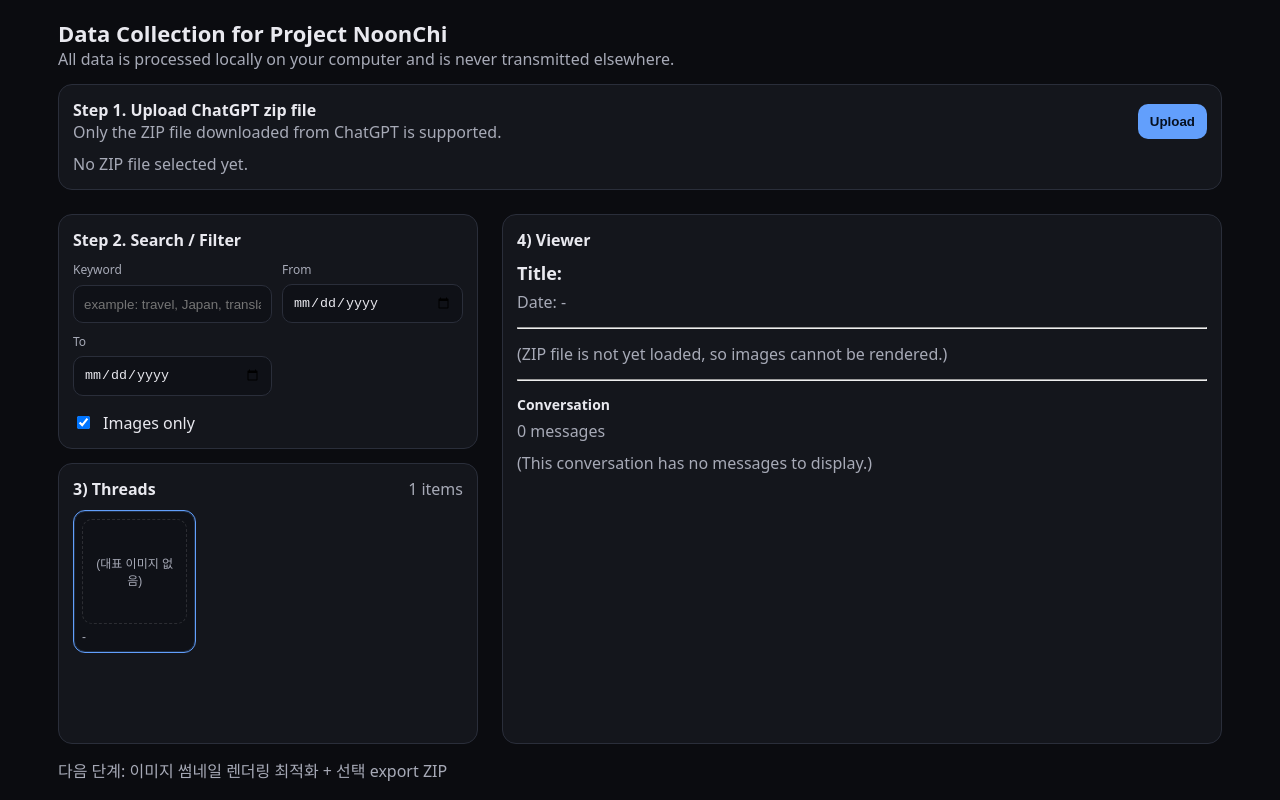
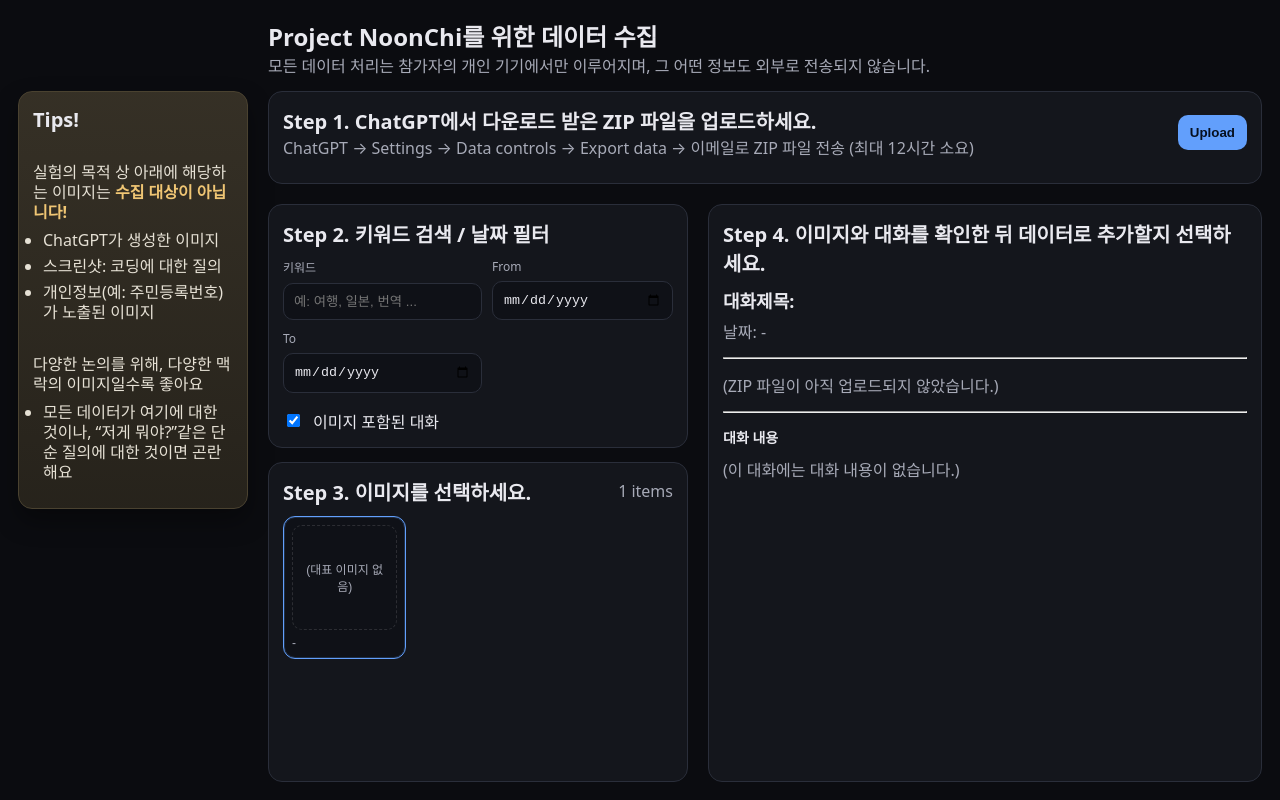
Before and after one commit to hyunaseo/GPTConversationLogVisualization, a React (Vite) app: page / in a window 1280 px wide. Built offline with nearby package versions, Linux system fonts and the light colour scheme.

Commit message:
Change to Korean

```diff
--- a/src/App.tsx
+++ b/src/App.tsx
@@ -81,7 +81,7 @@ export default function App() {
 
   async function onZipSelected(file: File) {
     setZipFile(file);
-    setStatus("Processing...");
+    setStatus("");
     setJsonSummary("");
     setZipEntries(null);
 
@@ -176,14 +176,35 @@ export default function App() {
     <div className="page">
       <header className="header">
         <div>
-          <div className="h1">Data Collection for Project NoonChi</div>
+          <div className="h1">Project NoonChi를 위한 데이터 수집</div>
           <div className="muted">
-            All data is processed locally on your computer and is never transmitted elsewhere.
+            모든 데이터 처리는 참가자의 개인 기기에서만 이루어지며, 그 어떤 정보도 외부로 전송되지 않습니다.
           </div>
         </div>
       </header>
 
       <main className="layout">
+        <section className="tips">
+          <aside className="card tipsCard">
+            <div className="tipsTitle">Tips!<br /><br /></div>
+            <p className="tipsLead">
+              실험의 목적 상 아래에 해당하는 이미지는 <span className="tipsEm">수집 대상이 아닙니다!</span>
+            </p>
+            <ul className="tipsList">
+              <li>ChatGPT가 생성한 이미지</li>
+              <li>스크린샷: 코딩에 대한 질의</li>
+              <li>개인정보(예: 주민등록번호)가 노출된 이미지<br /><br /></li>
+            </ul>
+            <p className="tipsLead">다양한 논의를 위해, 다양한 맥락의 이미지일수록 좋아요</p>
+            <ul className="tipsList">
+              <li>
+                모든 데이터가 여기에 대한 것이나, “저게 뭐야?”같은 단순 질의에 대한
+                것이면 곤란해요
+              </li>
+            </ul>
+          </aside>
+        </section>
+
         {/* 1) Top full-width */}
         <section className="top">
           <ZipImport
@@ -210,10 +231,6 @@ export default function App() {
           <ThreadViewer thread={selected} entries={zipEntries} />
         </section>
       </main>
-
-      <footer className="footer muted">
-        다음 단계: 이미지 썸네일 렌더링 최적화 + 선택 export ZIP
-      </footer>
     </div>
   );
 }
--- a/src/components/FiltersBar.tsx
+++ b/src/components/FiltersBar.tsx
@@ -8,14 +8,14 @@ type Props = {
 export function FiltersBar({ filters, onChange }: Props) {
   return (
     <div className="card">
-      <div className="title">Step 2. Search / Filter</div>
+      <div className="title">Step 2. 키워드 검색 / 날짜 필터</div>
 
       <div className="grid">
         <label className="field">
-          <div className="label">Keyword</div>
+          <div className="label">키워드</div>
           <input
             value={filters.keyword}
-            placeholder="example: travel, Japan, translate"
+            placeholder="예: 여행, 일본, 번역 ... "
             onChange={(e) => onChange({ ...filters, keyword: e.target.value })}
           />
         </label>
@@ -46,7 +46,7 @@ export function FiltersBar({ filters, onChange }: Props) {
               onChange({ ...filters, imagesOnly: e.target.checked })
             }
           />
-          <span>Images only</span>
+          <span>이미지 포함된 대화</span>
         </label>
       </div>
     </div>
--- a/src/components/ThreadList.tsx
+++ b/src/components/ThreadList.tsx
@@ -62,7 +62,7 @@ export function ThreadList({ threads, selectedId, onSelect, entries, imagesOnly
   return (
     <div className="card threadListCard">
       <div className="row" style={{ justifyContent: "space-between" }}>
-        <div className="title">3) Threads</div>
+        <div className="title">Step 3. 이미지를 선택하세요.</div>
         <div className="muted">{threads.length} items</div>
       </div>
       <div className="threadListBody">
--- a/src/components/ThreadViewer.tsx
+++ b/src/components/ThreadViewer.tsx
@@ -148,7 +148,7 @@ export function ThreadViewer({ thread, entries }: Props) {
   if (!thread) {
     return (
       <div className="card" style={{ height: "100%" }}>
-        <div className="title">4) Viewer</div>
+        <div className="title">Step 4. 이미지와 대화를 확인한 뒤 데이터로 추가할지 선택하세요.</div>
         <div className="muted" style={{ marginTop: 10 }}>
           왼쪽에서 대화를 선택하세요.
         </div>
@@ -164,14 +164,14 @@ export function ThreadViewer({ thread, entries }: Props) {
 
   return (
     <div className="card" style={{ height: "100%" }}>
-      <div className="title">4) Viewer</div>
+      <div className="title">Step 4. 이미지와 대화를 확인한 뒤 데이터로 추가할지 선택하세요.</div>
 
       {/* Header / Meta */}
       <div style={{ marginTop: 10 }}>
-        <div style={{ fontSize: 18, fontWeight: 700 }}>Title: {thread.title ?? "(untitled)"}</div>
+        <div style={{ fontSize: 18, fontWeight: 700 }}>대화제목: {thread.title ?? "(untitled)"}</div>
 
         <div className="muted" style={{ marginTop: 6 }}>
-          Date: {fmt(thread.startTime)}
+          날짜: {fmt(thread.startTime)}
         </div>
 
         {/* <div className="muted" style={{ marginTop: 6 }}>
@@ -185,9 +185,9 @@ export function ThreadViewer({ thread, entries }: Props) {
       {/* Images preview */}
       {hasRenderableImages ? (
         <div>
-          <div style={{ fontSize: 14, fontWeight: 700 }}>Images</div>
+          <div style={{ fontSize: 14, fontWeight: 700 }}>이미지</div>
           <div className="muted" style={{ marginTop: 6 }}>
-            {imagePathCount} file{imagePathCount === 1 ? "" : "s"}
+
           </div>
 
           <div
@@ -228,18 +228,17 @@ export function ThreadViewer({ thread, entries }: Props) {
           </div>
         </div>
       ) : thread.hasImages && !entries ? (
-        <div className="muted">(ZIP file is not yet loaded, so images cannot be rendered.)</div>
+        <div className="muted">(ZIP 파일이 아직 업로드되지 않았습니다.)</div>
       ) : thread.hasImages && !hasImagePaths ? null : (
-        <div className="muted">(This conversation has no images.)</div>
+        <div className="muted">(이 대화에는 이미지가 없습니다.)</div>
       )}
 
     {/* Conversation log */}
       <div style={{ marginTop: 14 }}>
         <hr style={{ margin: "14px 0" }} />
 
-        <div style={{ fontSize: 14, fontWeight: 700 }}>Conversation</div>
+        <div style={{ fontSize: 14, fontWeight: 700 }}>대화 내용</div>
         <div className="muted" style={{ marginTop: 6 }}>
-          {messages.length} message{messages.length === 1 ? "" : "s"}
         </div>
 
         {messages.length > 0 ? (
@@ -278,7 +277,7 @@ export function ThreadViewer({ thread, entries }: Props) {
           </div>
         ) : (
           <div className="muted" style={{ marginTop: 10 }}>
-            (This conversation has no messages to display.)
+            (이 대화에는 대화 내용이 없습니다.)
           </div>
         )}
       </div>
--- a/src/components/ZipImport.tsx
+++ b/src/components/ZipImport.tsx
@@ -13,9 +13,9 @@ export function ZipImport({ onZipSelected, zipName, status }: Props) {
     <div className="card">
       <div className="row">
         <div>
-          <div className="title">Step 1. Upload ChatGPT zip file</div>
+          <div className="title">Step 1. ChatGPT에서 다운로드 받은 ZIP 파일을 업로드하세요.</div>
           <div className="muted">
-            Only the ZIP file downloaded from ChatGPT is supported.
+            ChatGPT → Settings → Data controls → Export data → 이메일로 ZIP 파일 전송 (최대 12시간 소요)
           </div>
         </div>
 
@@ -45,7 +45,7 @@ export function ZipImport({ onZipSelected, zipName, status }: Props) {
             Selected: <b>{zipName}</b>
           </>
         ) : (
-          "No ZIP file selected yet."
+          ""
         )}
       </div>
 
--- a/src/styles.css
+++ b/src/styles.css
@@ -18,26 +18,34 @@ body {
 
 .page {
   padding: 18px;
-  max-width: 1200px;
+  max-width: 1700px;
   margin: 0 auto;
   min-height: 100vh;
   display: flex;
   flex-direction: column;
 }
-.header { margin-bottom: 14px; }
-.h1 { font-size: 22px; font-weight: 800; }
+
+.header {
+  margin-bottom: 14px;
+  padding-left: calc(230px + 20px);
+}
+.h1 { font-size: 24px; font-weight: 800; }
 .muted { color: var(--muted); }
 
 .layout{
   display: grid;
-  grid-template-columns: 420px 1fr;
+  grid-template-columns: 230px 420px 1fr;
   grid-template-rows: auto 1fr;
   grid-template-areas:
-    "top   top"
-    "left right";
-  gap: 24px;
+    "tips top   top"
+    "tips left right";
+  gap: 20px;
   flex: 1;
   min-height: 0;
+}
+
+.tips{
+  grid-area: tips;
 }
 
 .top{
@@ -60,7 +68,7 @@ body {
   padding: 14px;
 }
 
-.title { font-weight: 800; }
+.title { font-size: 20px; font-weight:800; }
 
 .row {
   display: flex;
@@ -143,6 +151,40 @@ input:focus { border-color: var(--accent); }
   gap: 10px;
 }
 
+.tipsCard {
+  border-color: #4a4230;
+  background: linear-gradient(180deg, rgba(58, 52, 40, 0.9), rgba(40, 36, 28, 0.95));
+  box-shadow: 0 12px 24px rgba(0, 0, 0, 0.35);
+}
+
+.tipsTitle {
+  font-weight: 900;
+  font-size: 20px;
+  margin-bottom: 2px;
+}
+
+.tipsLead {
+  margin: 0 0 8px;
+  color: #e6e1d5;
+  line-height: 1.25;
+}
+
+.tipsEm {
+  color: #f0c674;
+  font-weight: 600;
+}
+
+.tipsList {
+  margin: 0 0 12px 10px;
+  padding: 0;
+  color: #e6e1d5;
+  line-height: 1.25;
+}
+
+.tipsList li {
+  margin-bottom: 6px;
+}
+
 .threadGridItem {
   text-align: left;
   background: #0f1117;
@@ -185,7 +227,6 @@ input:focus { border-color: var(--accent); }
   font-size: 12px;
 }
 
-
 .pill {
   font-size: 11px;
   font-weight: 900;
@@ -215,7 +256,7 @@ input:focus { border-color: var(--accent); }
   margin-top: 10px;
   display: grid;
   gap: 10px;
-  max-height: 320px;
+  max-height: 550px;
   overflow: auto;
   border: 1px solid var(--border);
   border-radius: 12px;
```
